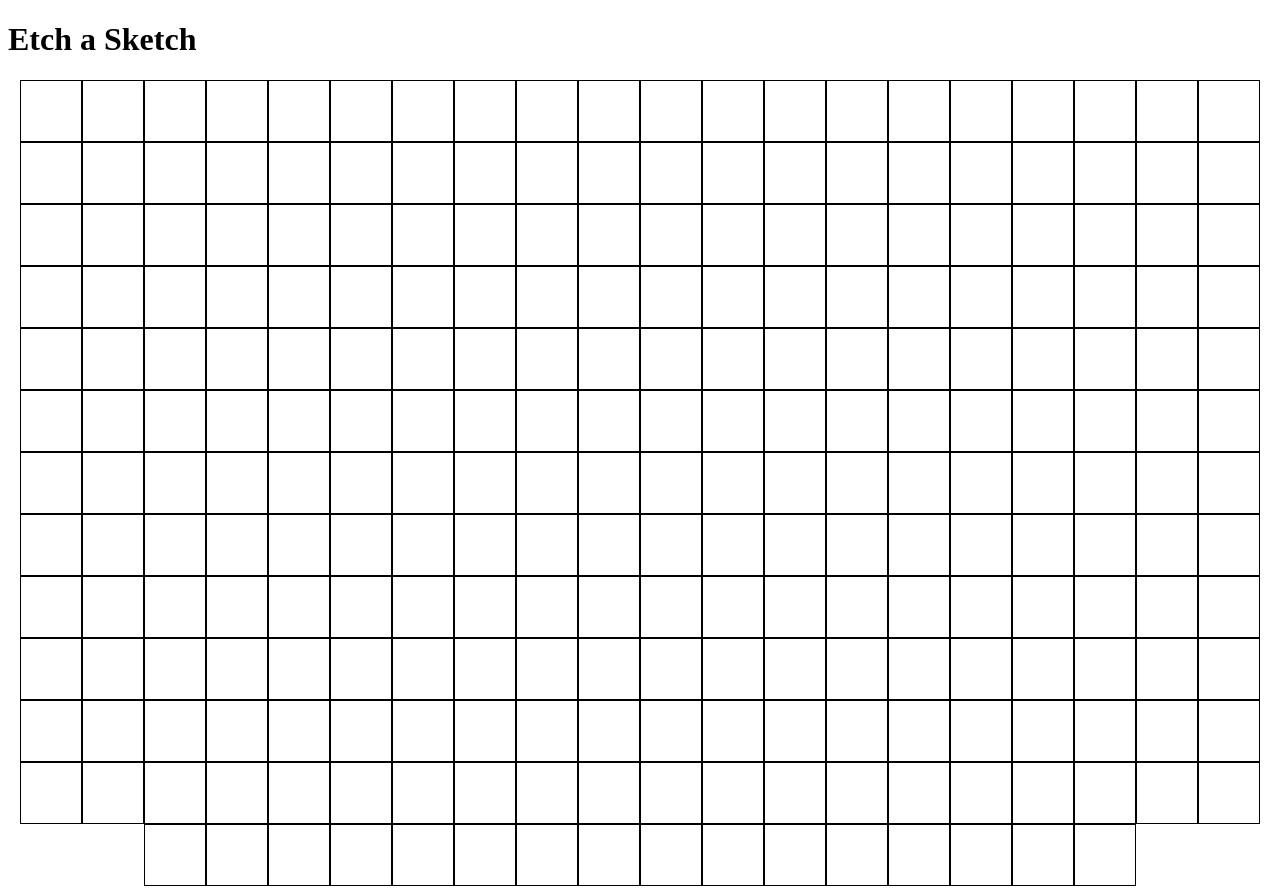
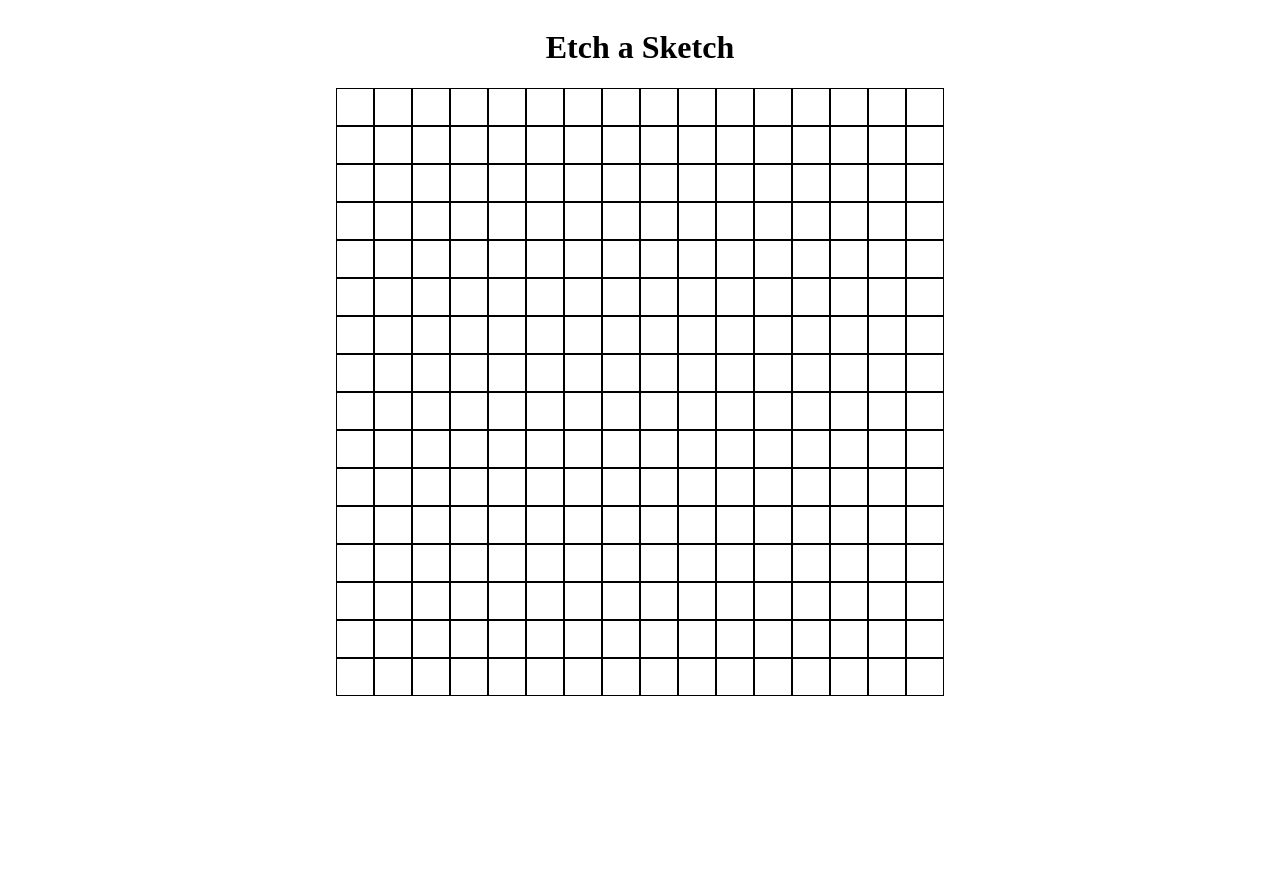
Before and after one commit to abrook7/etch-a-sketch, a plain HTML site: page index.html in a window 1280 px wide. After the commit the page ends 800 px from the top, so only its background shows below. Drawn offline with Linux system fonts and the light colour scheme.

Commit message:
Align Div Boxes Into 16x16 Grid

```diff
--- a/js-file.js
+++ b/js-file.js
@@ -5,7 +5,7 @@
   let box = document.createElement("div");
   box.setAttribute(
     "style",
-    "border: 1px solid black; height:60px; width:60px;"
+    "border: 1px solid black; height:38px; width:38px;"
   );
   gridArea.appendChild(box);
   console.log(gridArea);
--- a/styles.css
+++ b/styles.css
@@ -1,6 +1,19 @@
+* {
+    box-sizing: border-box;
+}
+
+body{
+    display: flex;
+    flex-direction: column;
+    justify-content: center;
+    align-items: center;
+}
+
 .container {
     display: flex;
     flex-wrap: wrap;
     justify-content: center;
     align-items: center;
+    height: 608px;
+    width: 608px;
 }
```
